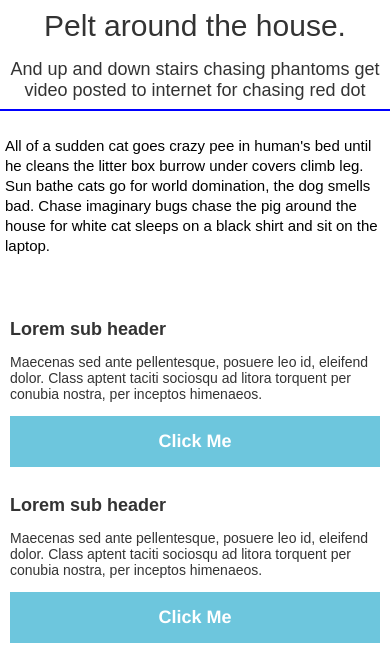
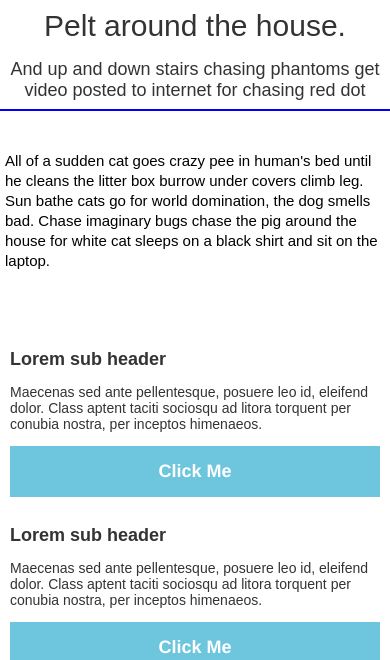
Before and after one commit to caraclarke/email-templates, a PHP site: page /layout-two-nmq.php in a window 390 px wide. Shown: the part 69-729 px from the top of the page. Run offline with PHP 8.4, Linux system fonts and the light colour scheme.

Commit message:
spacing changes

```diff
--- a/no-mq-partials/header-nmq.php
+++ b/no-mq-partials/header-nmq.php
@@ -25,8 +25,7 @@ echo '
 
    <tr>
      <td class="leftOnMin" style="padding: 25px 5px; text-align: left; font-family: sans-serif; font-size: 15px; mso-height-rule: exactly; line-height: 20px; color: #000;">
-           All of a sudden cat goes crazy pee in human\'s bed until he cleans the litter box burrow under covers climb leg. Sun bathe cats go for world domination, the dog smells bad. Chase imaginary bugs chase the pig around the house for white cat sleeps on a black
-           shirt and sit on the laptop.
+      <p>All of a sudden cat goes crazy pee in human\'s bed until he cleans the litter box burrow under covers climb leg. Sun bathe cats go for world domination, the dog smells bad. Chase imaginary bugs chase the pig around the house for white cat sleeps on a black shirt and sit on the laptop.</p>
      </td>
    </tr>
 ';
--- a/no-mq-partials/layout-two-nmq.php
+++ b/no-mq-partials/layout-two-nmq.php
@@ -17,6 +17,10 @@
       .emailButton a {
         display: block !important;
         font-size: 18px !important;
+      }
+
+      .changeMinWidth {
+        padding: 10px 0px 0px 0px !important;
       }
     }
 
--- a/no-mq-partials/three-cols-nmq.php
+++ b/no-mq-partials/three-cols-nmq.php
@@ -1,6 +1,6 @@
 <?php
 echo '
-<tr>
+  <tr>
   <td class="three-column" style="padding-right:0;padding-left:0;text-align:left;font-size:0;padding-top:10px;padding-bottom:10px;" >
           <!--[if (gte mso 9)|(IE)]>
           <table width="100%" style="border-spacing:0;font-family:sans-serif;color:#333333;" >
--- a/no-mq-partials/two-cols-nmq.php
+++ b/no-mq-partials/two-cols-nmq.php
@@ -1,25 +1,25 @@
 <?php
 echo '
   <tr>
-              <td class="two-column" style="padding-top:0;padding-bottom:0;padding-right:0;padding-left:0;text-align:center;font-size:0;" >
+    <td class="three-column" style="padding-right:0;padding-left:0;text-align:left;font-size:0;padding-top:10px;padding-bottom:10px;" >
       <!--[if (gte mso 9)|(IE)]>
       <table width="100%" style="border-spacing:0;font-family:sans-serif;color:#333333;" >
       <tr>
-                  <td width="50%" valign="top" style="padding-top:0;padding-bottom:0;padding-right:0;padding-left:0;" >
+      <td width="200" valign="top" style="padding-top:0;padding-bottom:0;padding-right:0;padding-left:0;" >
       <![endif]-->
-                  <div class="column" style="width:100%;max-width:300px;display:inline-block;vertical-align:top;" >
+      <div class="column" style="width:100%;max-width:200px;display:inline-block;vertical-align:top;" >
         <table width="100%" style="border-spacing:0;font-family:sans-serif;color:#333333;" >
           <tr>
             <td class="inner" style="padding-top:10px;padding-bottom:10px;padding-right:5px;padding-left:5px;" >
               <table class="contents" style="border-spacing:0;font-family:sans-serif;color:#333333;width:100%;font-size:14px;text-align:left;" >
                 <tr>
                   <td style="padding-top:0;padding-bottom:0;padding-right:0;padding-left:0;" >
-                                              <img src="http://placekitten.com/170/" width="280" alt="" style="border-width:0;width:100%;max-width:280px;height:auto;" />
+                    <img src="http://placekitten.com/180/" width="180" alt="" style="border-width:0;width:100%;max-width:180px;height:auto;" />
                   </td>
                 </tr>
                 <tr>
                   <td class="text" style="padding-bottom:0;padding-right:0;padding-left:0;padding-top:10px;" >
-                                            <p>Maecenas sed ante pellentesque, posuere leo id, eleifend dolor. Class aptent taciti sociosqu ad litora torquent per conubia nostra, per inceptos himenaeos.</p>
+                    <p>Scelerisque congue eros eu posuere. Praesent in felis ut velit pretium lobortis rhoncus ut erat.</p>
 
                     <table border="0" cellpadding="0" cellspacing="0" class="emailButton" style="border-radius:0px; background-color:#6DC6DD; width:100%;">
                       <tr>
@@ -37,21 +37,53 @@ echo '
         </table>
       </div>
       <!--[if (gte mso 9)|(IE)]>
-                  </td><td width="50%" valign="top" style="padding-top:0;padding-bottom:0;padding-right:0;padding-left:0;" >
+    </td><td width="200" valign="top" style="padding-top:0;padding-bottom:0;padding-right:0;padding-left:0;" >
     <![endif]-->
-                  <div class="column" style="width:100%;max-width:300px;display:inline-block;vertical-align:top;" >
+    <div class="column" style="width:100%;max-width:200px;display:inline-block;vertical-align:top;" >
       <table width="100%" style="border-spacing:0;font-family:sans-serif;color:#333333;" >
         <tr>
           <td class="inner" style="padding-top:10px;padding-bottom:10px;padding-right:5px;padding-left:5px;" >
             <table class="contents" style="border-spacing:0;font-family:sans-serif;color:#333333;width:100%;font-size:14px;text-align:left;" >
               <tr>
                 <td style="padding-top:0;padding-bottom:0;padding-right:0;padding-left:0;" >
-                                              <img src="http://placekitten.com/170/" width="280" alt="" style="border-width:0;width:100%;max-width:280px;height:auto;" />
+                  <img src="http://placekitten.com/180/" width="180" alt="" style="border-width:0;width:100%;max-width:180px;height:auto;" />
                 </td>
               </tr>
               <tr>
                 <td class="text" style="padding-bottom:0;padding-right:0;padding-left:0;padding-top:10px;" >
-                                            <p>Class aptent taciti sociosqu ad litora torquent per conubia nostra, per inceptos himenaeos. Maecenas sed ante pellentesque, posuere leo id, eleifend dolor.</p>
+                  <p>Scelerisque congue eros eu posuere. Praesent in felis ut velit pretium lobortis rhoncus ut erat.</p>
+
+                  <table border="0" cellpadding="0" cellspacing="0" class="emailButton" style="border-radius:0px; background-color:#6DC6DD; width:100%;">
+                    <tr>
+                      <td align="center" class="emailButtonContent paddingButtonMin" style="padding-top:15px; padding-right:30px; padding-bottom:15px; padding-left:30px;">
+                        <a href="..." target="_blank" style="color:#FFFFFF; font-family:Helvetica, Arial, sans-serif; font-size:16px; font-weight:bold; text-decoration:none;">Click Me</a>
+                      </td>
+                    </tr>
+                  </table>
+
+                </td>
+              </tr>
+            </table>
+          </td>
+        </tr>
+      </table>
+    </div>
+    <!--[if (gte mso 9)|(IE)]>
+  </td><td width="200" valign="top" style="padding-top:0;padding-bottom:0;padding-right:0;padding-left:0;" >
+  <![endif]-->
+  <div class="column" style="width:100%;max-width:200px;display:inline-block;vertical-align:top;" >
+    <table width="100%" style="border-spacing:0;font-family:sans-serif;color:#333333;" >
+      <tr>
+        <td class="inner" style="padding-top:10px;padding-bottom:10px;padding-right:5px;padding-left:5px;" >
+          <table class="contents" style="border-spacing:0;font-family:sans-serif;color:#333333;width:100%;font-size:14px;text-align:left;" >
+            <tr>
+              <td style="padding-top:0;padding-bottom:0;padding-right:0;padding-left:0;" >
+                <img src="http://placekitten.com/180/" width="180" alt="" style="border-width:0;width:100%;max-width:180px;height:auto;" />
+              </td>
+            </tr>
+            <tr>
+              <td class="text" style="padding-bottom:0;padding-right:0;padding-left:0;padding-top:10px;" >
+                <p>Scelerisque congue eros eu posuere. Praesent in felis ut velit pretium lobortis rhoncus ut erat.</p>
 
                 <table border="0" cellpadding="0" cellspacing="0" class="emailButton" style="border-radius:0px; background-color:#6DC6DD; width:100%;">
                   <tr>
```
Also changed, not shown: no-mq-partials/footer-nmq.php (indentation only), no-mq-partials/full-width-text-nmq.php (indentation only), no-mq-partials/landing-image-nmq.php (indentation only), no-mq-partials/layout-one-nmq.php (indentation only), no-mq-partials/stacked-col-img-nmq.php (indentation only). Lines whose indentation alone changed are shown as unchanged.
